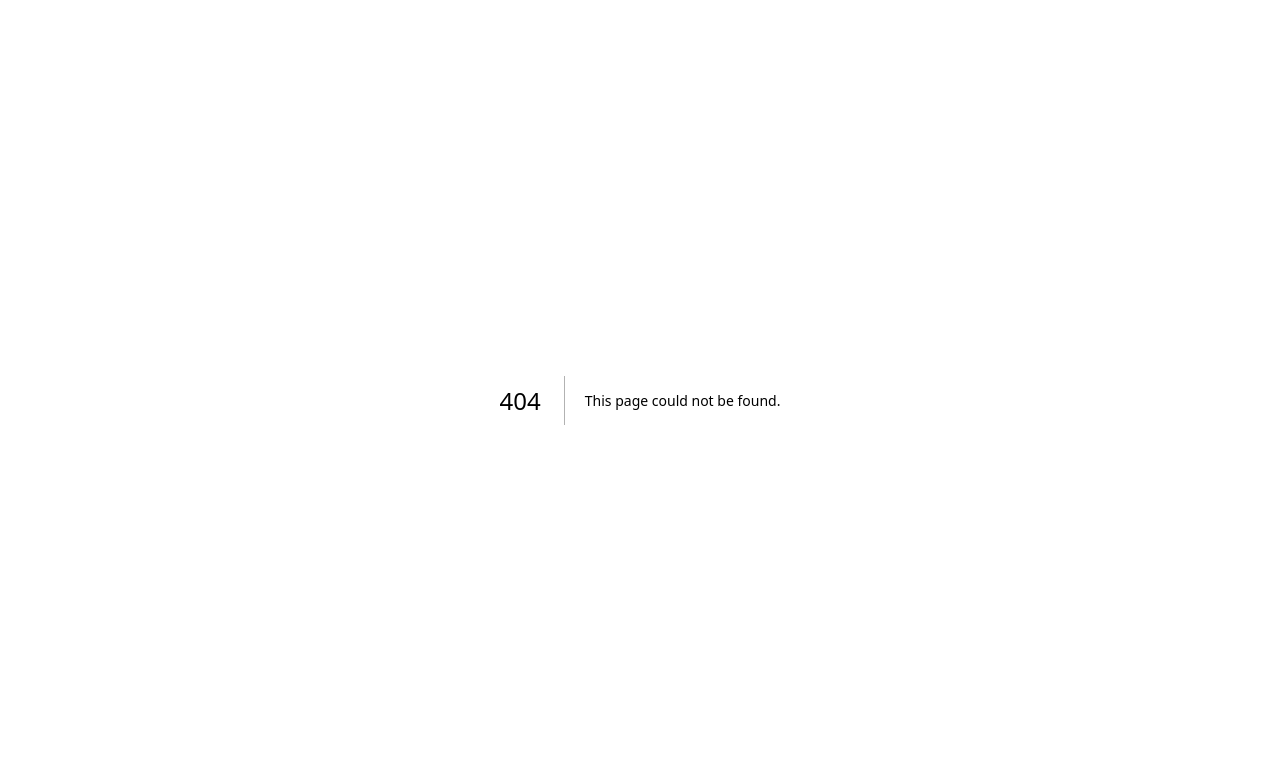
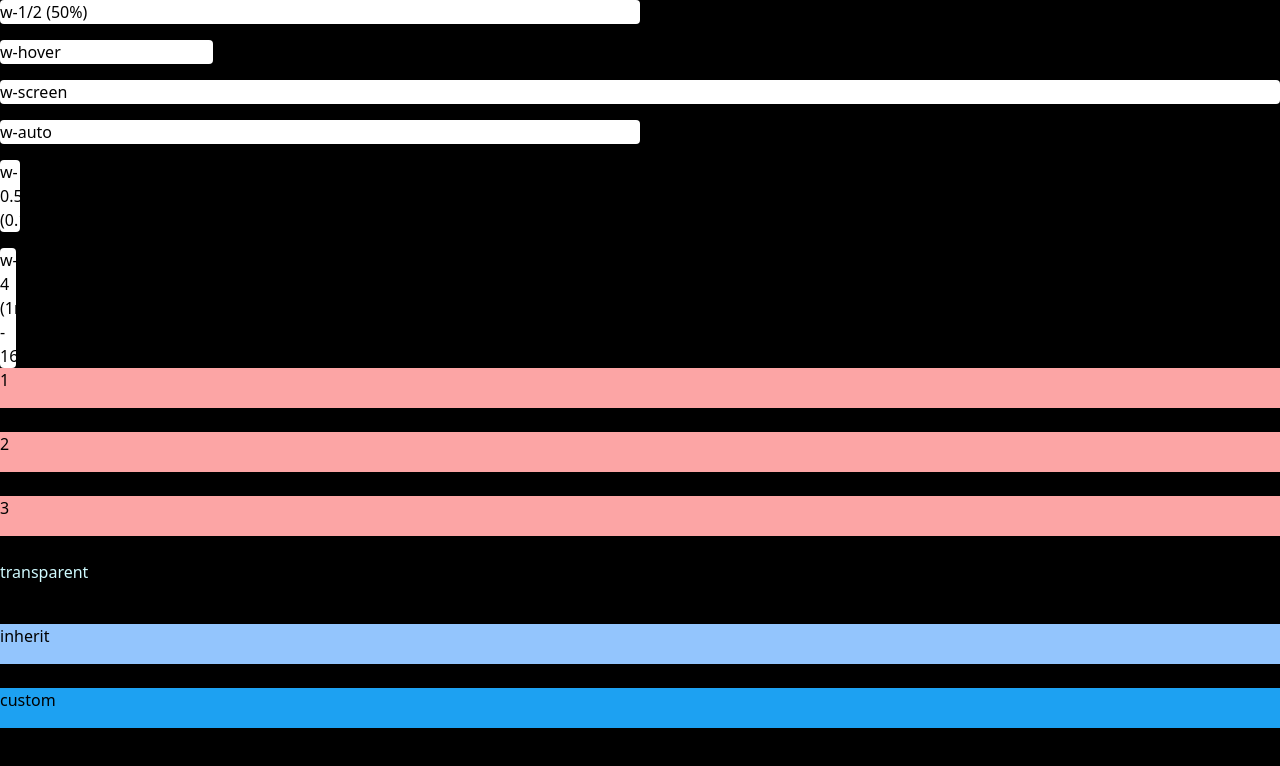
Before and after one commit to marulloc/next13-tailwind, a Next.js app: page /ui in a window 1280 px wide. Before the commit this address had no page. Shown: the top 766 px of the page. Built offline with nearby package versions, Linux system fonts and the light colour scheme.

Commit message:
Box Sizing & Color

```diff
--- a/src/app/globals.css
+++ b/src/app/globals.css
@@ -8,13 +8,13 @@
     --background-end-rgb: 255, 255, 255;
 }
 
-@media (prefers-color-scheme: dark) {
+/* @media (prefers-color-scheme: dark) {
     :root {
         --foreground-rgb: 255, 255, 255;
         --background-start-rgb: 0, 0, 0;
         --background-end-rgb: 0, 0, 0;
     }
-}
+} */
 
 body {
     color: rgb(var(--foreground-rgb));
--- /dev/null
+++ b/src/app/ui/page.tsx
@@ -0,0 +1,65 @@
+const UIPage = () => {
+    return (
+        <div className="h-screen bg-black  ">
+            <BoxWidth />
+
+            <ColorEx />
+        </div>
+    );
+};
+
+export default UIPage;
+
+/**
+ * @description 두번째 박스도 bg-red로 먹힌다. 즉 red가 blue보다 우선순위가 높다는 뜻인데, 같은 수일때 우선운위가 있는 있는 색이 있다는 뜻이다.
+ * @see https://tailwindcss.com/docs/customizing-colors
+ * @returns
+ */
+const ColorEx = () => {
+    return (
+        <div>
+            <div className=" h-10 bg-blue-300 bg-red-300 ">1</div>
+            <br />
+            <div className=" h-10 bg-red-300 bg-blue-300 ">2</div>
+            <br />
+            <div className=" h-10 bg-orange-300 bg-red-300 ">3</div>
+            <br />
+
+            <div className="w-10 h-10 bg-transparent text-cyan-100  ">transparent</div>
+            <br />
+
+            <div className=" bg-blue-300  ">
+                <div className="w-10 h-10 bg-inherit   ">inherit</div>
+            </div>
+
+            <br />
+
+            <div className="h-10 bg-[#1da1f2]">custom</div>
+        </div>
+    );
+};
+
+/**
+ * @description w-screen 은 vw
+ * @description w-1/2 50%
+ * @description w-4 1rem 16px
+ * @description w-auto로 할당 해제
+ * @see https://tailwindcss.com/docs/box-sizing
+ * @see https://tailwindcss.com/docs/width
+ * @returns
+ */
+const BoxWidth = () => {
+    return (
+        <div className="space-y-4 ">
+            <div className=" w-1/2  bg-white shadow rounded"> w-1/2 (50%) </div>
+            <div className=" w-1/6 hover:w-1/2 bg-white shadow rounded"> w-hover</div>
+            <div className=" w-screen bg-white shadow rounded"> w-screen</div>
+            <div className=" w-1/2 hover:w-auto bg-white shadow rounded">
+                w-auto
+                {/* auto는 width 할당한거 없앨 때 쓰면됨 */}
+            </div>
+            <div className=" w-5 hover:w-auto bg-white shadow rounded"> w-0.5 (0.125rem)</div>
+            <div className=" w-4 hover:w-auto bg-white shadow rounded">w-4 (1rem - 16px)</div>
+        </div>
+    );
+};
```
